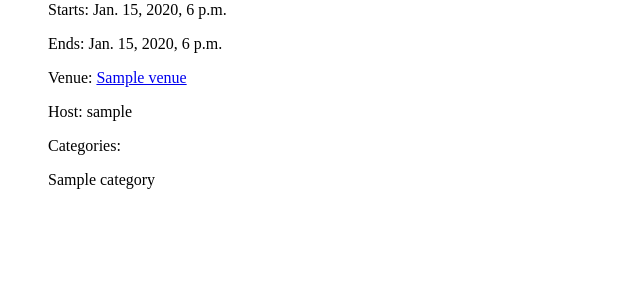
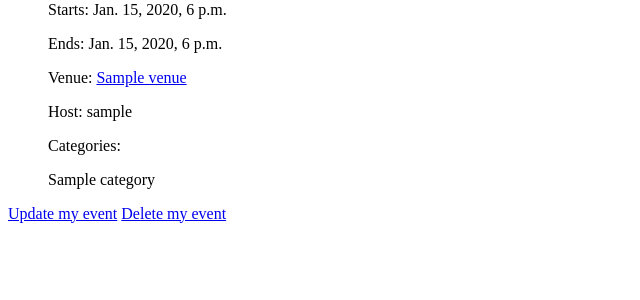
Before and after one commit to sarahlevins/SheCodes-DjangoProject, a Django app: page /freeeventfinder/1/ in a window 1280 px wide. Shown: the part 313-613 px from the top of the page, without its empty margins (0-640 px from the left). Run offline with Django 3.2, Linux system fonts and the light colour scheme; tables that the repository leaves empty hold one stand-in row (values such as "Sample post").

Commit message:
can delete and edit events and users

```diff
--- a/eventfinder/templates/eventfinder/event_detail.html
+++ b/eventfinder/templates/eventfinder/event_detail.html
@@ -15,4 +15,7 @@
                 {{ category.name }}
             {% endfor %}
     </ul>
+    <a href="{% url 'eventfinder:event-update' event.pk%}">Update my event</a>
+    <a href="{% url 'eventfinder:event-delete' event.pk%}">Delete my event</a>
+
 {% endblock %}
--- a/eventfinder/urls.py
+++ b/eventfinder/urls.py
@@ -8,5 +8,7 @@ urlpatterns = [
     path('', views.index, name='index'),
     path('<int:pk>/', views.EventDetail.as_view(), name='event-detail'),
     path('event_create/', views.EventCreate.as_view(), name='event-create'),
+    path('<int:pk>/event_update/', views.EventUpdate.as_view(), name='event-update'),
+    path('<int:pk>/event_delete/', views.EventDelete.as_view(), name='event-delete'),
     path('venue_detail/<int:pk>', views.VenueDetail.as_view(), name='venue-detail'),
     ]
--- a/eventfinder/views.py
+++ b/eventfinder/views.py
@@ -1,8 +1,8 @@
 from django.shortcuts import render
-from django.views.generic import ListView, DetailView, CreateView
-
+from django.views.generic import ListView, DetailView, CreateView, DeleteView, UpdateView
+from django.urls import reverse_lazy
 from .models import Event, Venue, Category
-from .forms import EventCreateForm
+from .forms import EventCreateForm, EventUpdateForm
 
 def index(request):
     upcoming_event_list = Event.objects.order_by('-start_time')[:5]
@@ -23,6 +23,16 @@ class EventCreate(CreateView):
         print(form.cleaned_data)
         return super().form_valid(form)
 
+class EventUpdate(UpdateView):
+    model = Event
+    template_name = 'eventfinder/event_update.html'
+    form_class = EventUpdateForm
+
+class EventDelete(DeleteView):
+    model = Event
+    template_name = 'eventfinder/event_delete.html'
+    success_url = reverse_lazy('eventfinder:index')
+
 class VenueDetail(DetailView):
     model = Venue
     context_object_name = 'venue'
--- a/users/templates/user_detail.html
+++ b/users/templates/user_detail.html
@@ -9,4 +9,6 @@
         <p>{{ user.last_name }}</p>
         <p>{{ user.email }}</p>
     </ul>
+
+<a href="{% url 'users:user-delete' user.pk%}">Delete my account</a>
 {% endblock %}
--- a/users/urls.py
+++ b/users/urls.py
@@ -9,4 +9,5 @@ urlpatterns = [
     path('logout/', views.Logout.as_view(), name='logout'),
     path('<int:pk>/', views.UserDetail.as_view(), name='user-detail'),
     path('<int:pk>/update_account', views.UserUpdate.as_view(), name='user-update'),
+    path('<int:pk>/delete_account', views.UserDelete.as_view(), name='user-delete'),
 ]
```
Also changed, not shown: eventfinder/forms.py (+11 -0 lines), eventfinder/templates/eventfinder/event_delete.html (added, +10 -0 lines), eventfinder/templates/eventfinder/event_update.html (added, +13 -0 lines), users/templates/registration/delete.html (added, +10 -0 lines), users/views.py (+6 -1 lines).
